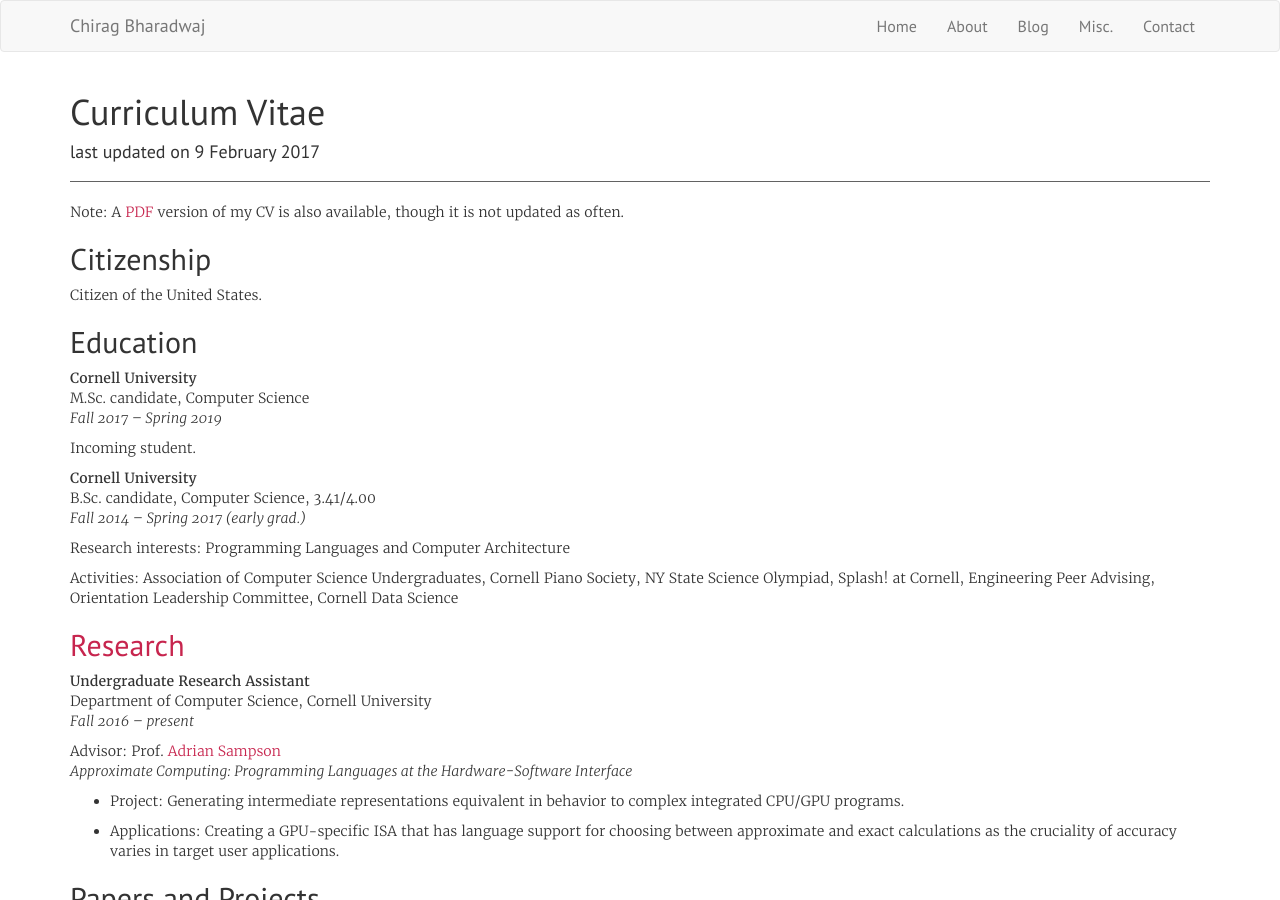
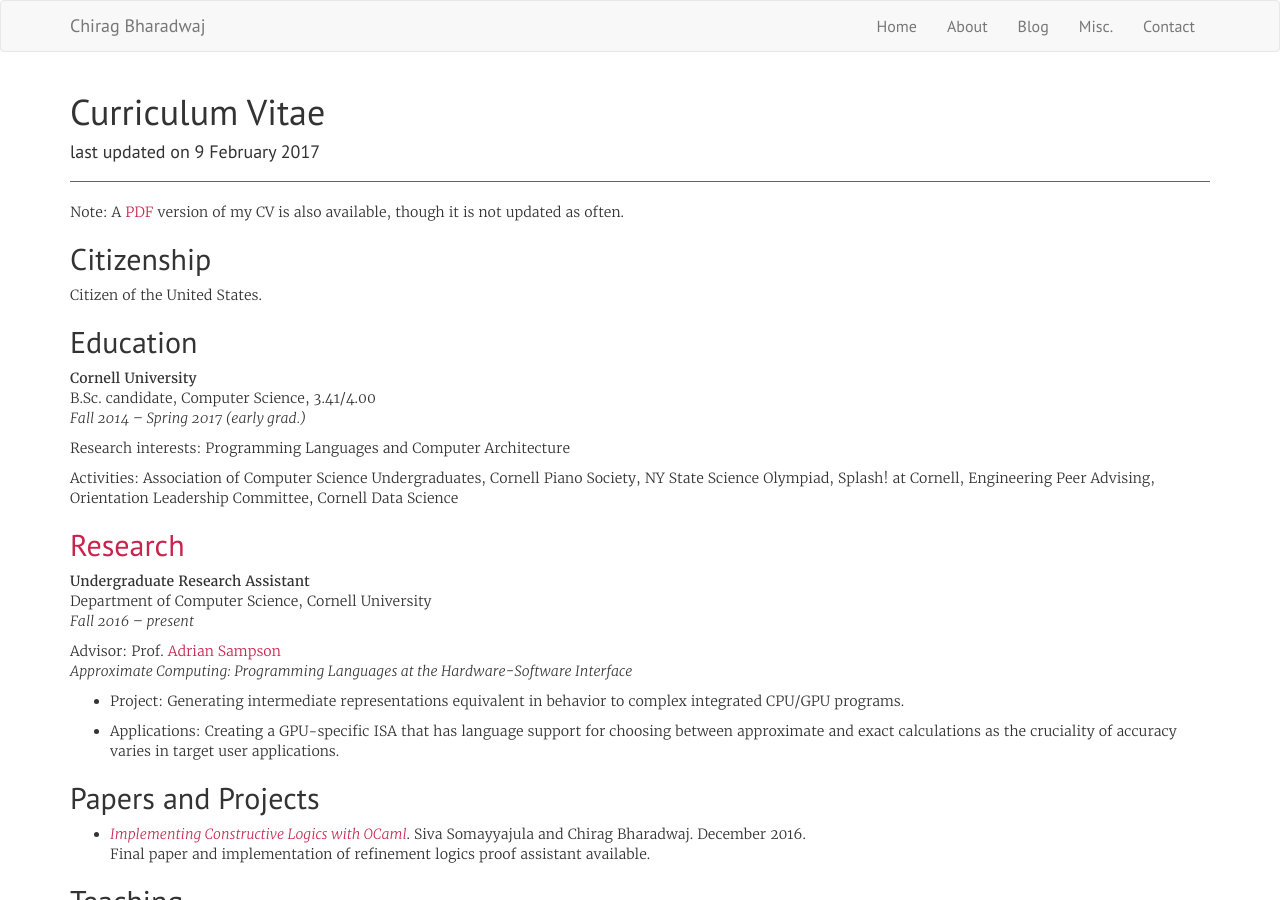
Before and after one commit to chiragbharadwaj/site, a Jekyll site: the page built from cv/index.md, in a window 1280 px wide and 900 px high. Built offline with Jekyll 4.4.1, drawn with Linux system fonts in a browser that asks for light colours; nearby versions of some CDN libraries; some web fonts are replaced; library files that are not in the unit come from our copies.

Commit message:
Removed extra uni from CV until decision date

```diff
--- a/_data/vitae.yml
+++ b/_data/vitae.yml
@@ -3,11 +3,6 @@
 citizenship: Citizen of the United States.
 
 education:
-  - school: Cornell University
-    degree: M.Sc. candidate, Computer Science
-    when:   Fall 2017 – Spring 2019
-    text: |
-            Incoming student.
   - school: Cornell University
     degree: B.Sc. candidate, Computer Science, 3.41/4.00
     when:   Fall 2014 – Spring 2017 (early grad.)
```
